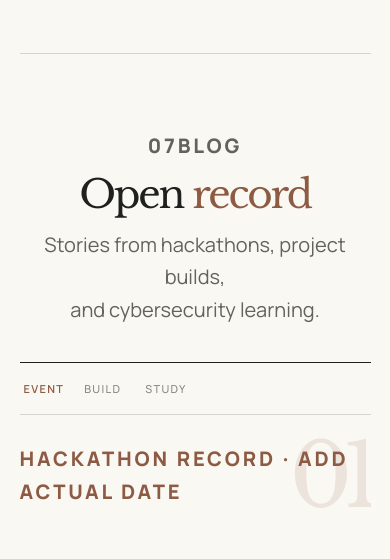
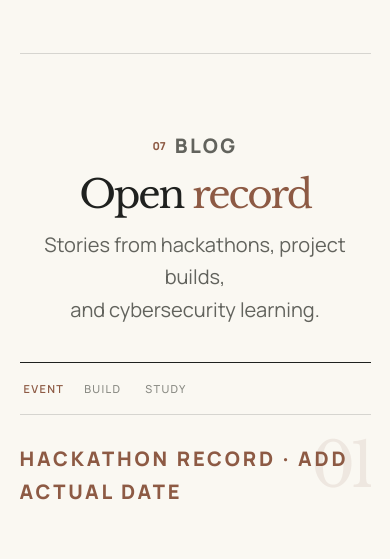
Before and after one commit to avinashk08408/Avinash-portfolio, a React (Vite) app: page / in a window 390 px wide. Shown: the part 8800-9359 px from the top of the page. Built offline with nearby package versions, Linux system fonts and the light colour scheme; a web font is replaced by a local one.

Commit message:
Update Activity.css

```diff
--- a/src/components/Activity/Activity.css
+++ b/src/components/Activity/Activity.css
@@ -1,4 +1,4 @@
-/* Open Record: simplified section heading and story viewer. */
+/* Open Record: final Activity section stylesheet. */
 
 .open-record {
   width: min(90vw, 1100px);
@@ -12,6 +12,25 @@
   gap: 16px;
   padding: 0 0 42px;
   text-align: center;
+}
+
+.open-record__label {
+  display: flex;
+  align-items: center;
+  justify-content: center;
+  gap: 9px;
+  margin: 0;
+  color: var(--sienna);
+  font-size: 10px;
+  font-weight: 800;
+  letter-spacing: 0.12em;
+}
+
+.open-record__label span {
+  color: var(--sienna);
+  font-size: 11px;
+  font-weight: 800;
+  letter-spacing: 0;
 }
 
 .open-record__intro h2 {
@@ -113,12 +132,12 @@
 
 .open-record__number {
   position: absolute;
-  top: 14px;
-  right: 26px;
-  color: rgba(141, 90, 68, 0.15);
+  top: 24px;
+  right: 28px;
+  color: rgba(141, 90, 68, 0.1);
   font-family: "Libre Baskerville", Georgia, serif;
-  font-size: 150px;
-  letter-spacing: -0.12em;
+  font-size: 76px;
+  letter-spacing: -0.1em;
   line-height: 1;
   pointer-events: none;
 }
@@ -279,9 +298,9 @@
   }
 
   .open-record__number {
-    top: 14px;
+    top: 20px;
     right: 0;
-    font-size: 118px;
+    font-size: 62px;
   }
 
   .open-record__story h3 {
@@ -307,27 +326,3 @@
     transition: none;
   }
 }
-/* Open Record: Blog label and quieter story numbers. */
-
-.open-record__label {
-  margin: 0;
-  color: var(--sienna);
-  font-size: 10px;
-  font-weight: 800;
-  letter-spacing: 0.14em;
-}
-
-.open-record__number {
-  top: 20px;
-  right: 28px;
-  color: rgba(141, 90, 68, 0.12);
-  font-size: 110px;
-}
-
-@media (max-width: 760px) {
-  .open-record__number {
-    top: 18px;
-    right: 0;
-    font-size: 88px;
-  }
-}
```
